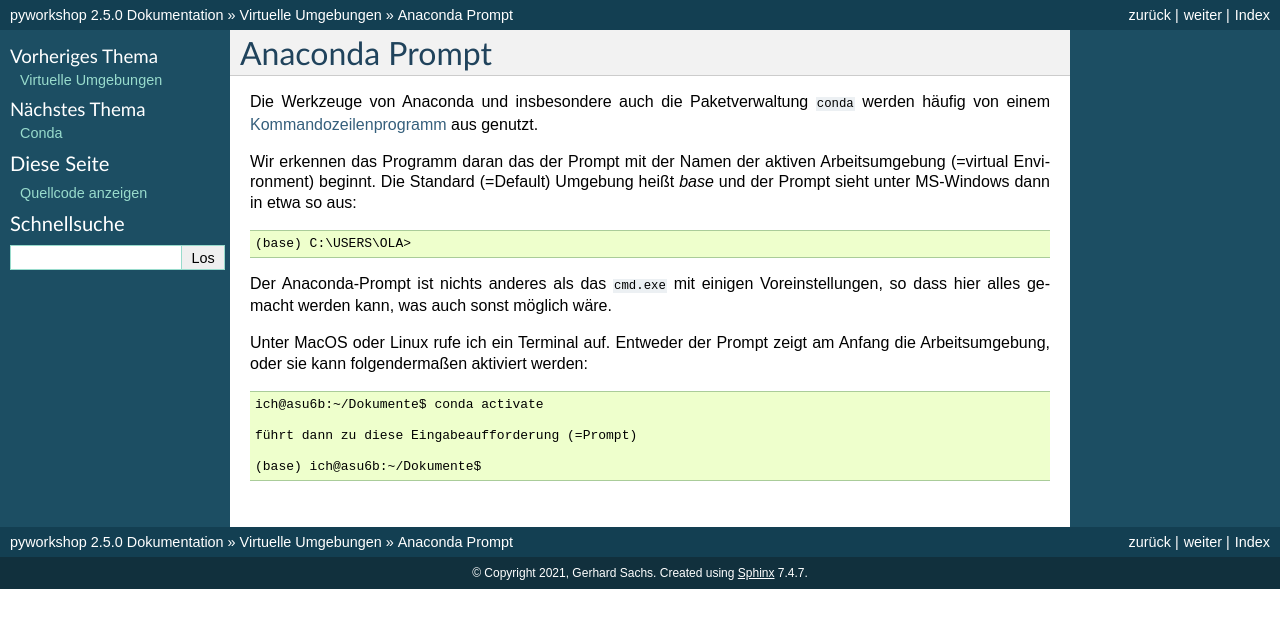
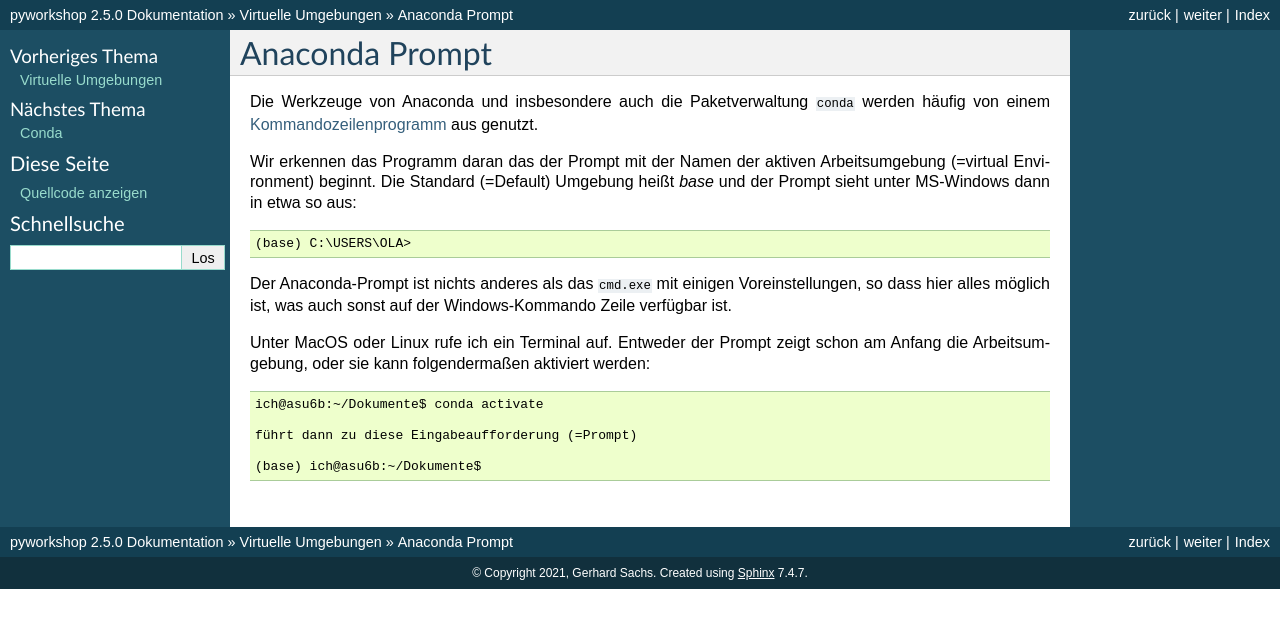
Before and after one commit to gerpark/pyworkshop, a Sphinx documentation site: the page built from docs/source/conda/cprompt.rst, in a window 1280 px wide. Shown: the top 628 px of the page. Built offline with Sphinx 7.4.7, drawn with Linux system fonts in a browser that asks for light colours.

Commit message:
2.57 jul25

```diff
--- a/docs/source/conda/cprompt.rst
+++ b/docs/source/conda/cprompt.rst
@@ -20,11 +20,11 @@ und der Prompt sieht unter MS-Windows dann in etwa so aus:
     (base) C:\USERS\OLA>
 
 Der Anaconda-Prompt ist nichts anderes als das ``cmd.exe`` mit einigen
-Voreinstellungen, so dass hier alles gemacht werden kann,
-was auch sonst möglich wäre.
+Voreinstellungen, so dass hier alles möglich ist, was auch sonst
+auf der Windows-Kommando Zeile verfügbar ist.
 
 Unter MacOS oder Linux rufe ich ein Terminal auf. Entweder der Prompt
-zeigt am Anfang die Arbeitsumgebung, oder sie kann folgendermaßen
+zeigt schon am Anfang die Arbeitsumgebung, oder sie kann folgendermaßen
 aktiviert werden:
 
 .. code-block:: text
```
